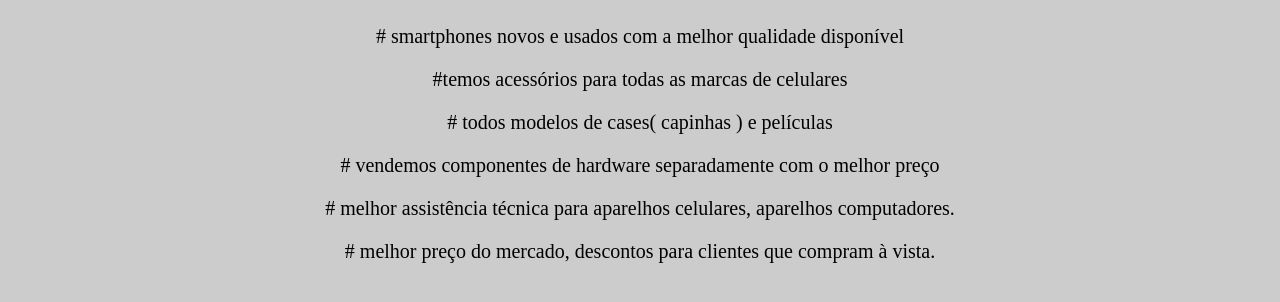
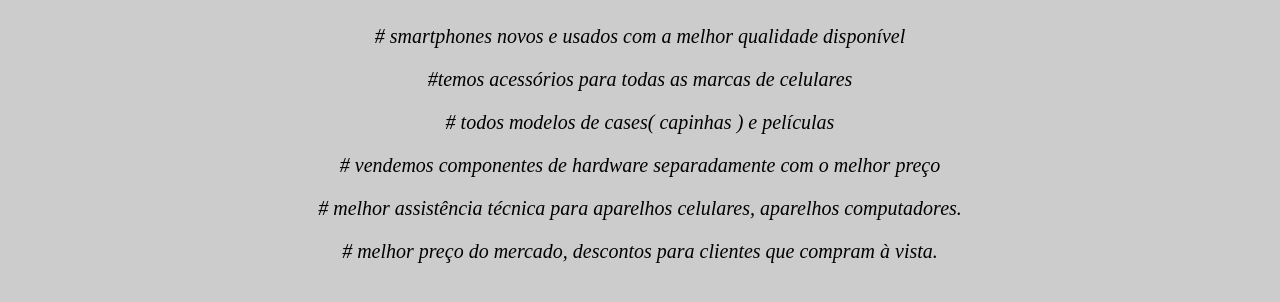
Before and after one commit to JoaoMagatao/MAGACELL, a plain HTML site: page index.html in a window 1280 px wide. Shown: the part 436-738 px from the top of the page. Drawn offline with Linux system fonts and the light colour scheme.

Commit message:
Add files via upload

```diff
--- a/index.html
+++ b/index.html
@@ -1,6 +1,5 @@
 <html>
-<head>
-        <!DOCTYPE html>
+<head>  <!DOCTYPE html>
         <meta charset="utf-8">
         <title> MAGA CELL</title>
         <link rel="stylesheet" href="style.css">
@@ -26,12 +25,12 @@
 
                      <h1> <strong> Nossas vantagens/produtos/serviços</strong></h1>
 
-                    <p> # smartphones novos e usados com a melhor qualidade disponível</p>
-                    <p> #temos acessórios para todas as marcas de celulares </p>
-                    <p> # todos modelos de cases( capinhas ) e películas </p>
-                    <p> # vendemos componentes de hardware separadamente com o melhor preço </p>
-                    <p># melhor assistência técnica para aparelhos celulares, aparelhos computadores.</p>
-                    <p># melhor preço do mercado, descontos para clientes que compram à vista.</p>
+                    <p><em># smartphones novos e usados com a melhor qualidade disponível</em></p>
+                    <p><em>#temos acessórios para todas as marcas de celulares </em></p>
+                    <p><em># todos modelos de cases( capinhas ) e películas </em></p>
+                    <p><em># vendemos componentes de hardware separadamente com o melhor preço</em> </p>
+                    <p><em># melhor assistência técnica para aparelhos celulares, aparelhos computadores.</em></p>
+                    <p><em># melhor preço do mercado, descontos para clientes que compram à vista.</em></p>
 
                 </body>
 
```
Also changed, not shown: style.css (line endings or trailing spaces).
